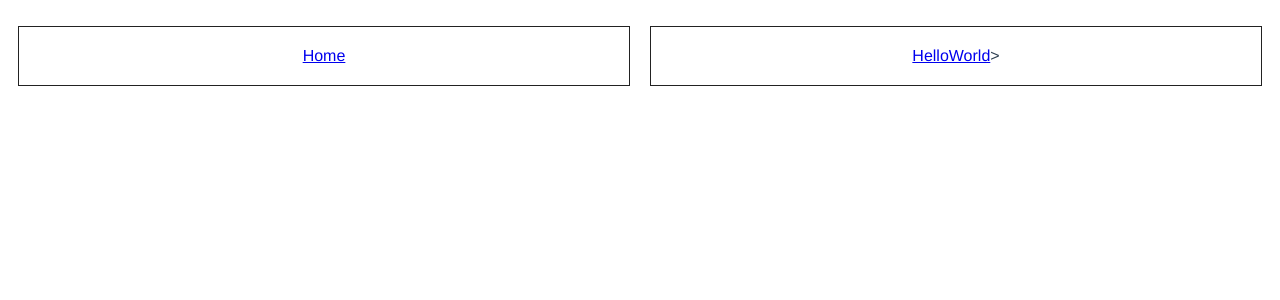
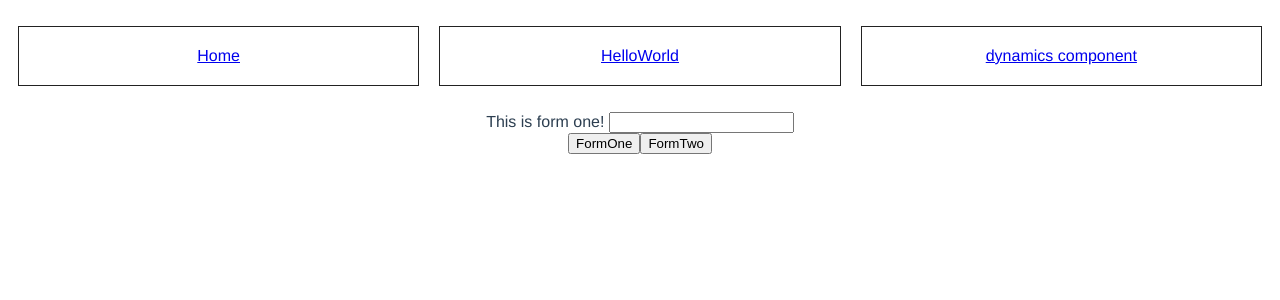
Before and after one commit to MatueXL/Vue_PlayList, a Vue app in the folder vue-playlist/: page /formhelper in a window 1280 px wide. Shown: the top 300 px of the page. Built offline with nearby package versions, Linux system fonts and the light colour scheme; what vue-resource would draw is missing.

Commit message:
动态component和keepalive

```diff
--- a/vue-playlist/src/App.vue
+++ b/vue-playlist/src/App.vue
@@ -3,7 +3,8 @@
     <div>
       <ul>
         <li><router-link to="/">Home</router-link></li>
-        <li><router-link to="/helloworld">HelloWorld</router-link>></li>
+        <li><router-link to="/helloworld">HelloWorld</router-link></li>
+        <li><router-link to="/formhelper">dynamics component</router-link></li>
       </ul>
     </div>
     <router-view>
--- /dev/null
+++ b/vue-playlist/src/components/FormHelper.vue
@@ -0,0 +1,30 @@
+<template>
+  <div>
+    <!-- 添加keep-alive，会缓存页面内容 -->
+    <keep-alive>
+      <component :is="targetForm"></component>
+    </keep-alive>
+    <button @click="targetForm = 'form-one'">FormOne</button>
+    <button @click="targetForm = 'form-two'">FormTwo</button>
+  </div>
+</template>
+
+<script>
+import formOne from './FormOne';
+import formTwo from './FormTwo';
+
+export default {
+  data() {
+    return {
+      targetForm: 'form-one',
+    }
+  },
+  components: {
+    'form-one': formOne,
+    'form-two': formTwo
+  },
+  methods: {
+
+  },
+}
+</script>
--- /dev/null
+++ b/vue-playlist/src/components/FormOne.vue
@@ -0,0 +1,6 @@
+<template>
+    <div>
+        This is form one!
+        <input type="text">
+    </div>
+</template>
--- /dev/null
+++ b/vue-playlist/src/components/FormTwo.vue
@@ -0,0 +1,6 @@
+<template>
+    <div>
+        This is form two!
+        <input type="text">
+    </div>
+</template>
--- a/vue-playlist/src/components/Home.vue
+++ b/vue-playlist/src/components/Home.vue
@@ -4,10 +4,7 @@
       :parentTitle="title"
       @changeParentTitle="updateTitle($event)"
     ></Header>
-    <User :User="userList">
-      <p slot="title">slot插槽可以将html从父组件传递给子组件，并且可以为多个slot声明唯一标识符（slot="XX"），后续在子组件中用slot标签加name属性关联即可！</p>
-      <p slot="footer">Slot Footer!</p>
-    </User>
+    <User :User="userList"></User>
     <Footer :parentTitle="title"></Footer>
   </div>
 </template>
--- a/vue-playlist/src/components/User.vue
+++ b/vue-playlist/src/components/User.vue
@@ -1,6 +1,5 @@
 <template>
   <div class="users">
-    <slot name="title"></slot>
     <p>test</p>
     <ul>
       <li
@@ -11,7 +10,6 @@
         <h3>{{user.website}}</h3>
       </li>
     </ul>
-    <slot name="footer"></slot>
     <button @click="deleteUser()">删除</button>
   </div>
 </template>
--- a/vue-playlist/src/main.js
+++ b/vue-playlist/src/main.js
@@ -3,7 +3,8 @@ import VueRouter from 'vue-router'
 import VueResource from 'vue-resource'
 import App from './App.vue'
 import Home from './components/Home';
-import HelloWorld from './components/HelloWorld';
+import HelloWorld from './components/HelloWorld'
+import FormHelper from './components/FormHelper'
 
 Vue.config.productionTip = false
 Vue.use(VueRouter);
@@ -14,6 +15,7 @@ const router = new VueRouter({
   routes: [
     { path: '/', component: Home },
     { path: '/helloworld', component: HelloWorld },
+    { path: '/formhelper', component: FormHelper },
   ],
   mode: 'history'
 });
```
